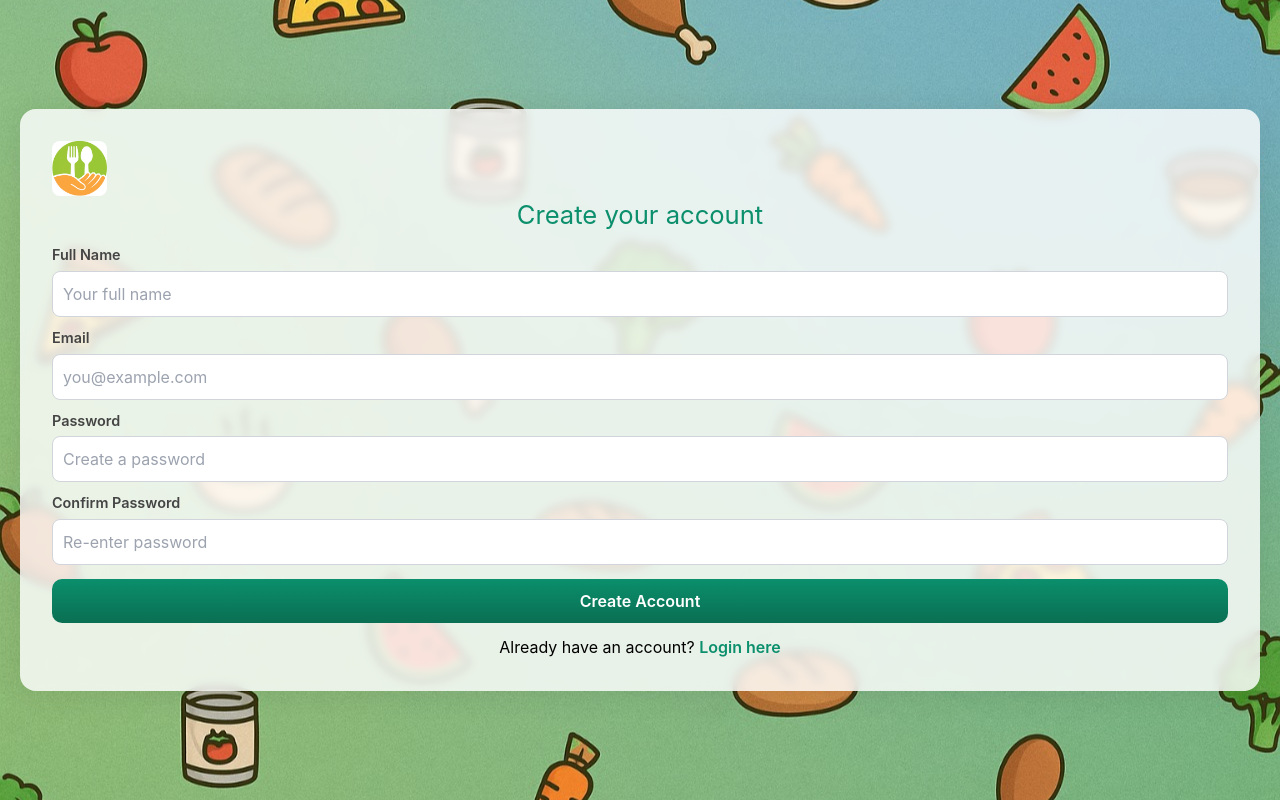
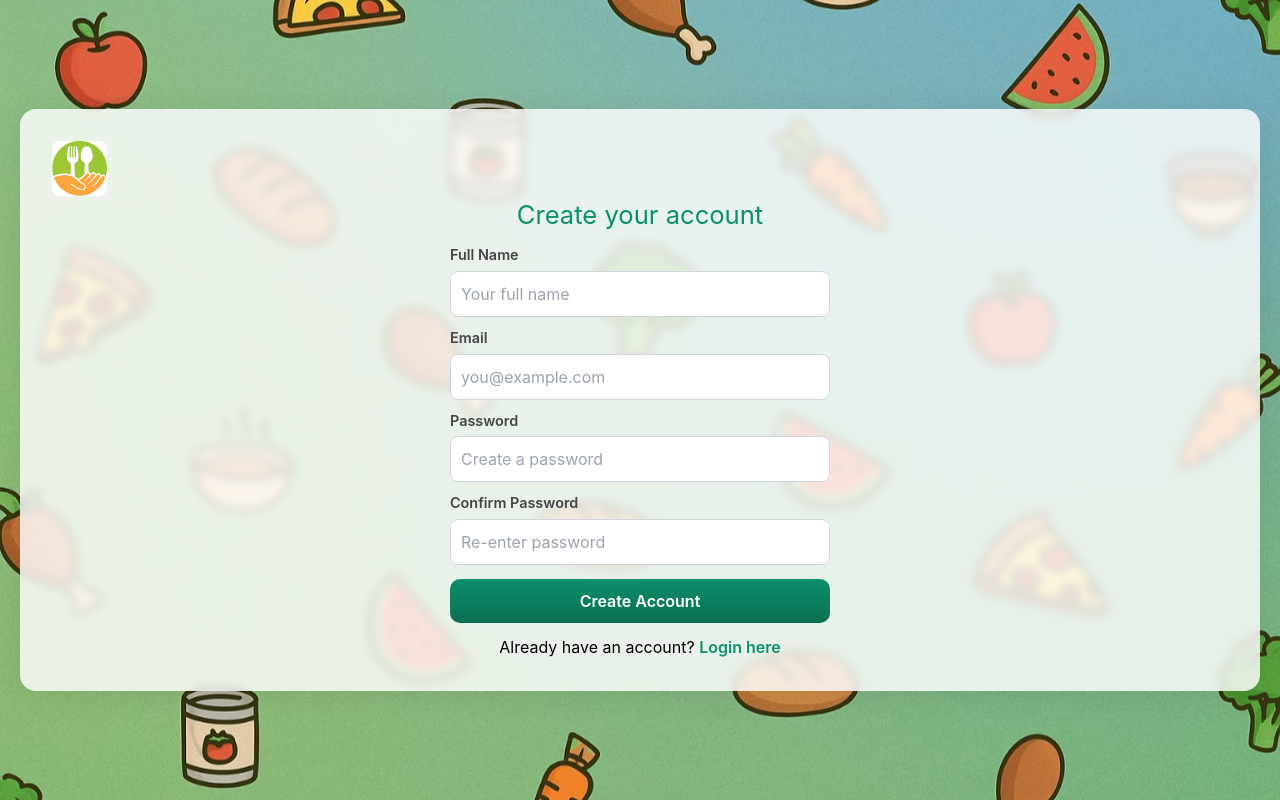
Before and after one commit to shubha229/circlEats_frontend, a website: page signupp.html in a window 1280 px wide. Drawn offline with nearby package versions, Linux system fonts and the light colour scheme.

Commit message:
Update signupp.html

```diff
--- a/signupp.html
+++ b/signupp.html
@@ -31,10 +31,16 @@
 
     .auth-wrapper {
       width: 80%;
-      max-width: 520px;
+      max-width: 400px;
       display: flex;
       justify-content: center;
     }
+    .auth-card form {
+      width: 90%;
+      max-width: 380px;
+      margin: 0 auto;
+    }
+
 
     .auth-card {
       width: 100%;
```
